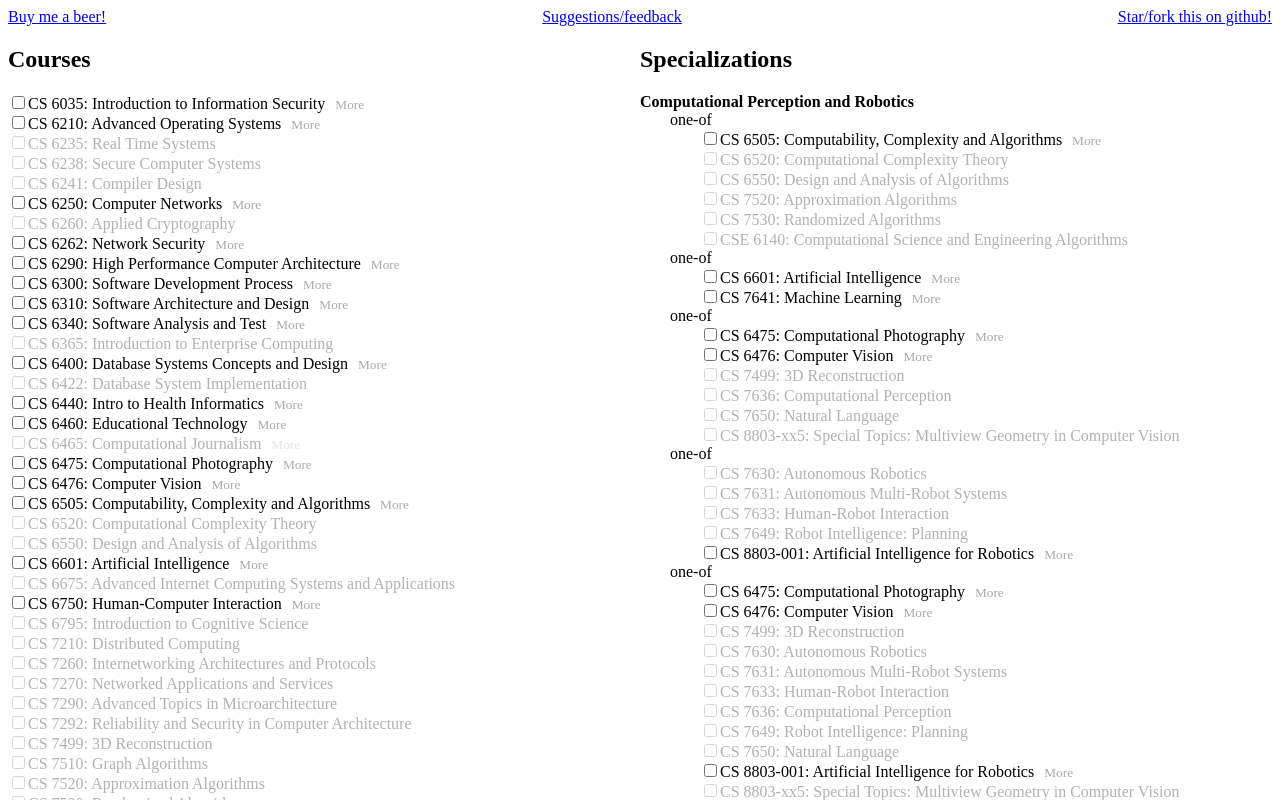
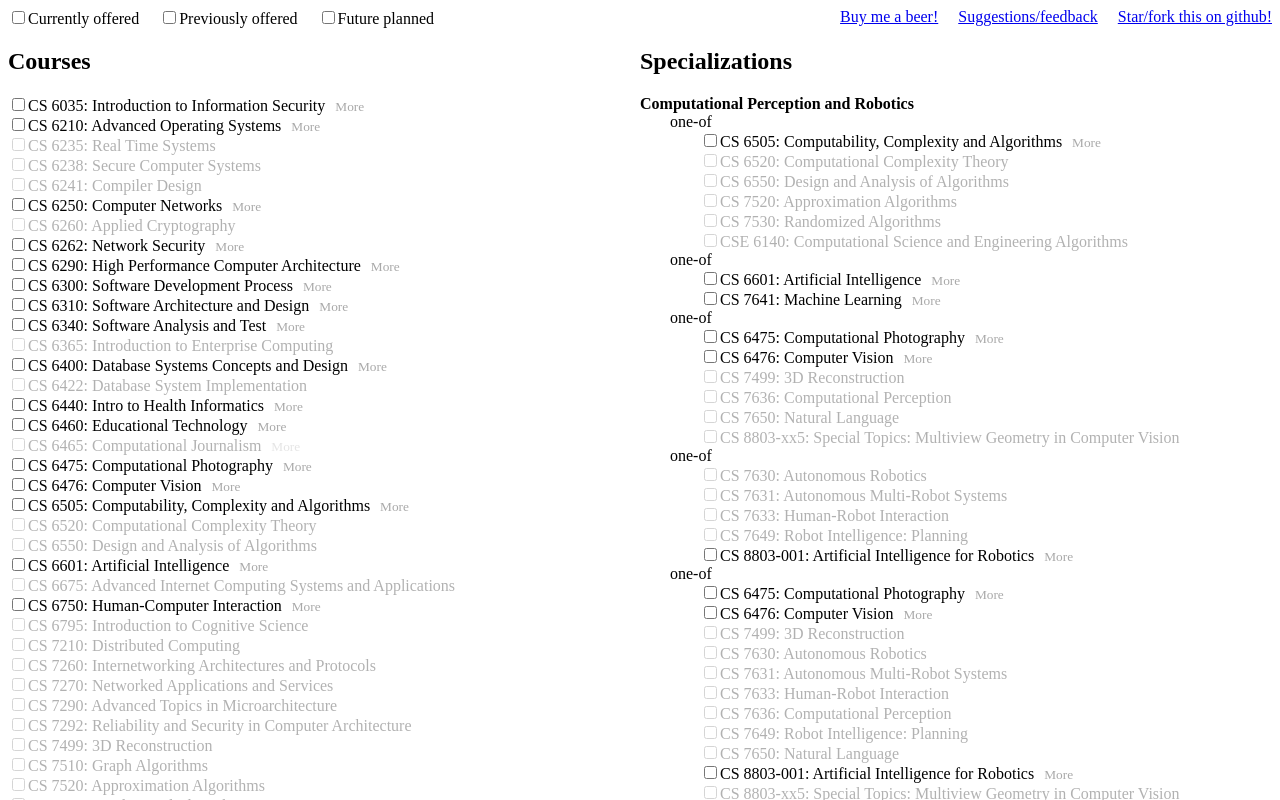
Before and after one commit to jeanbza/git-course-map, a React app: page / in a window 1280 px wide. Shown: the top 800 px of the page. Built offline with nearby package versions, Linux system fonts and the light colour scheme.

Commit message:
Some options for filtering

```diff
--- a/src/components/Header.js
+++ b/src/components/Header.js
@@ -2,8 +2,18 @@ import React from 'react'
 
 export default () => (
   <div className="header">
-    <a target="_blank" href="https://www.patreon.com/user?u=274157">Buy me a beer!</a>
-    <a target="_blank" href="https://github.com/jadekler/git-course-map/issues">Suggestions/feedback</a>
-    <a target="_blank" href="https://github.com/jadekler/git-course-map">Star/fork this on github!</a>
+    <div className="header--left">
+      <input type="checkbox" />
+      <label>Currently offered</label>
+      <input type="checkbox" />
+      <label>Previously offered</label>
+      <input type="checkbox" />
+      <label>Future planned</label>
+    </div>
+    <div className="header--right">
+      <a target="_blank" href="https://www.patreon.com/user?u=274157">Buy me a beer!</a>
+      <a target="_blank" href="https://github.com/jadekler/git-course-map/issues">Suggestions/feedback</a>
+      <a target="_blank" href="https://github.com/jadekler/git-course-map">Star/fork this on github!</a>
+    </div>
   </div>
 )
--- a/stylesheets/app.scss
+++ b/stylesheets/app.scss
@@ -1,14 +1,11 @@
+@import './header';
+
 #app {
   display: flex;
 }
 
 #courses, #specializations {
   flex: 1;
-}
-
-.header {
-  display: flex;
-  justify-content: space-between;
 }
 
 .inset {
--- /dev/null
+++ b/stylesheets/header.scss
@@ -0,0 +1,16 @@
+.header {
+  display: flex;
+  justify-content: space-between;
+}
+
+.header--left {
+  label {
+    padding-right: 20px;
+  }
+}
+
+.header--right {
+  a {
+    padding-left: 20px;
+  }
+}
```
